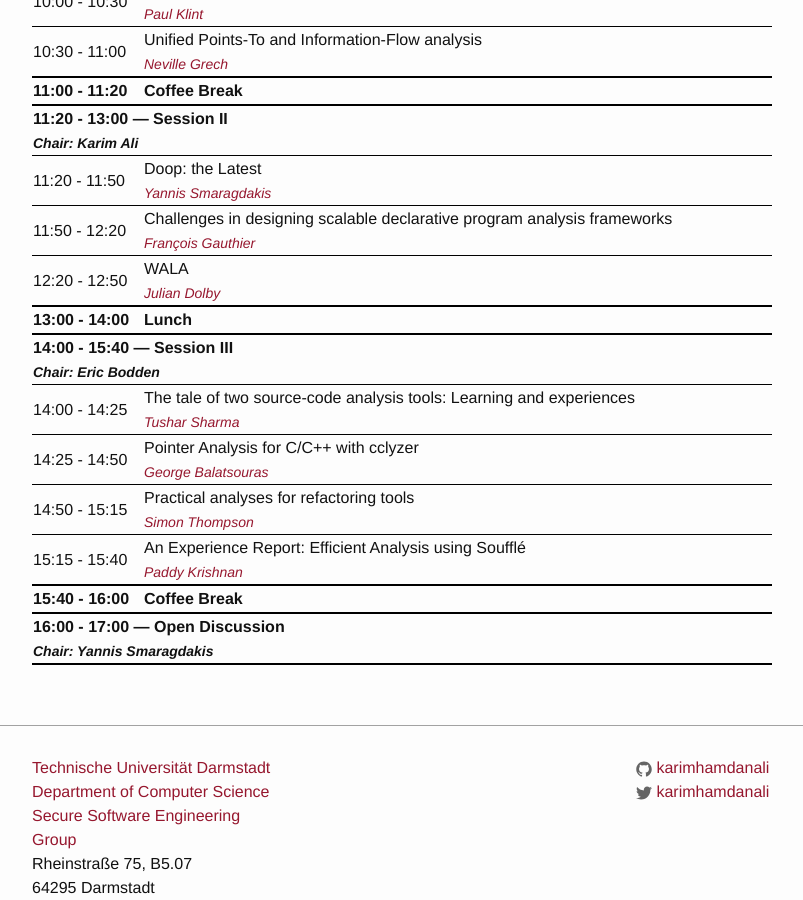
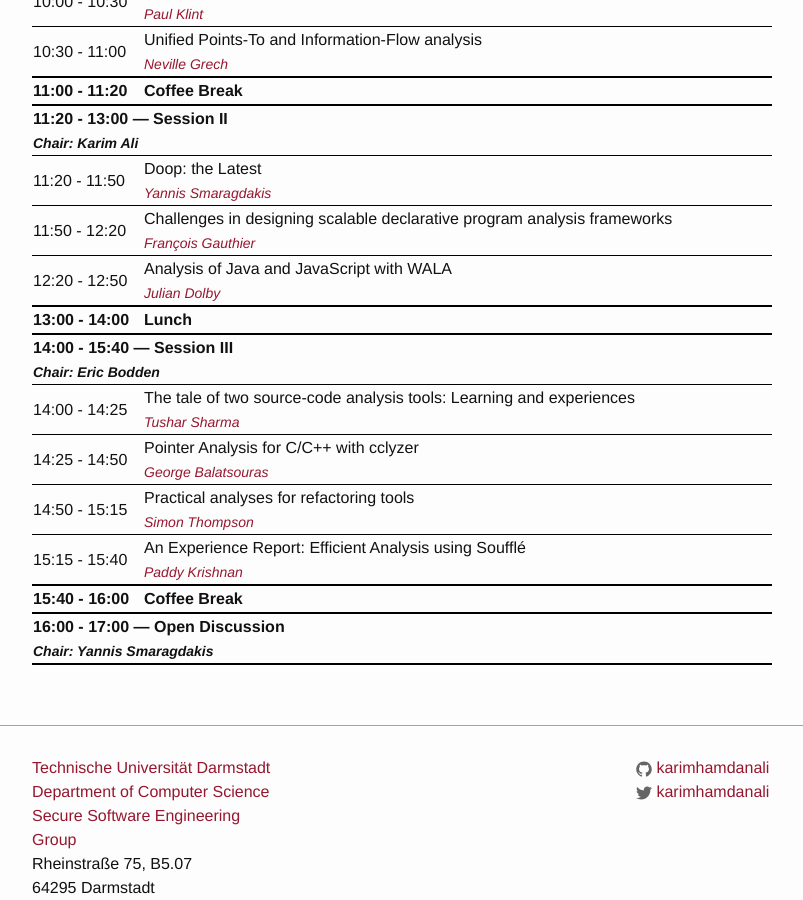
Before and after one commit to karimhamdanali/karimhamdanali.github.io, a Jekyll site: the page built from _posts/2016-03-14-decaf.md, in a window 1280 px wide and 900 px high, scrolled down 1638 px. Shown: the whole window, without its empty margins (238-1041 px from the left). Built offline with Jekyll 4.4.1, drawn with Linux system fonts in a browser that asks for light colours.

Commit message:
updated Julian's talk title

```diff
--- a/_posts/2016-03-14-decaf.md
+++ b/_posts/2016-03-14-decaf.md
@@ -94,7 +94,7 @@ The main goal of DECAF is to have an interactive discussion amongst the members
 		</tr>
 		<tr>
 			<td rowspan="2">12:20 - 12:50</td>
-			<td class="title">WALA</td>
+			<td class="title">Analysis of Java and JavaScript with WALA</td>
 		</tr>
 		<tr>
 			<td class="speakers"><a href="http://researcher.watson.ibm.com/researcher/view.php?person=us-dolby" target="_blank">Julian Dolby</a></td>
```
